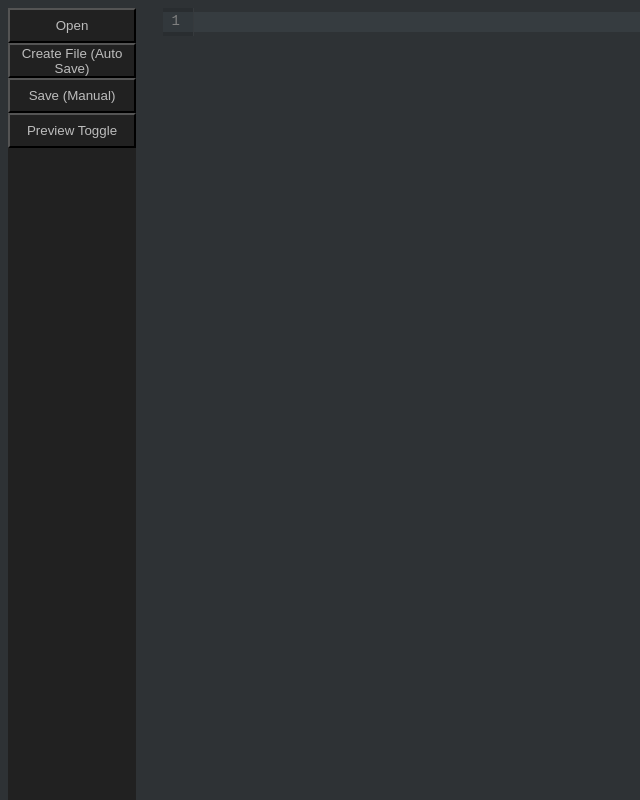
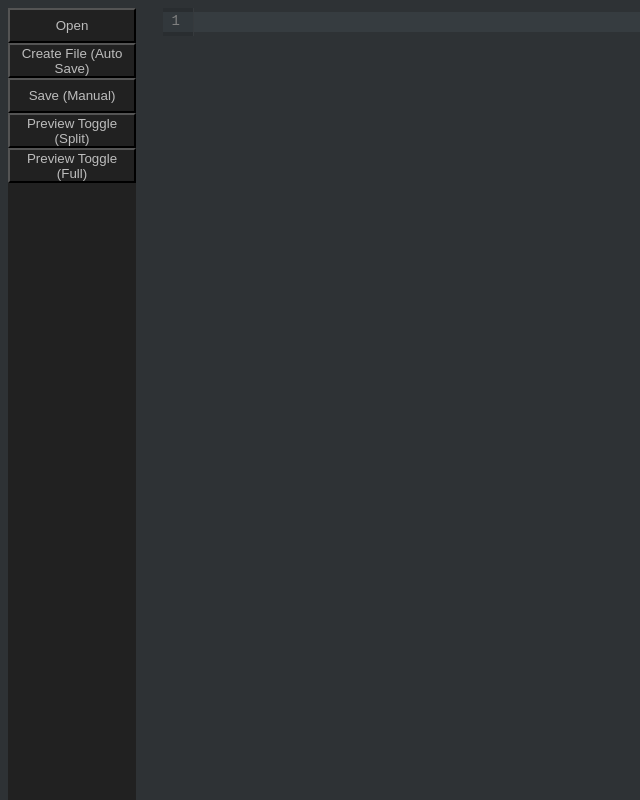
Before and after one commit to alexwkleung/Moonrise, a website with bundled scripts: page index.html in a window 1280 px wide. Shown: the top 800 px of the page, without its empty margins (0-640 px from the left). Built offline with nearby package versions, Linux system fonts and the light colour scheme.

Commit message:
Updated preview buttons

```diff
--- a/index.html
+++ b/index.html
@@ -24,7 +24,9 @@
 
         <button id="save">Save (Manual)</button>
 
-        <button id="previewtoggle">Preview Toggle</button>
+        <button id="previewtoggle">Preview Toggle (Split)</button>
+
+        <button id="fullpreview">Preview Toggle (Full)</button>
     </div>
 
     <!-- preview -->
```
